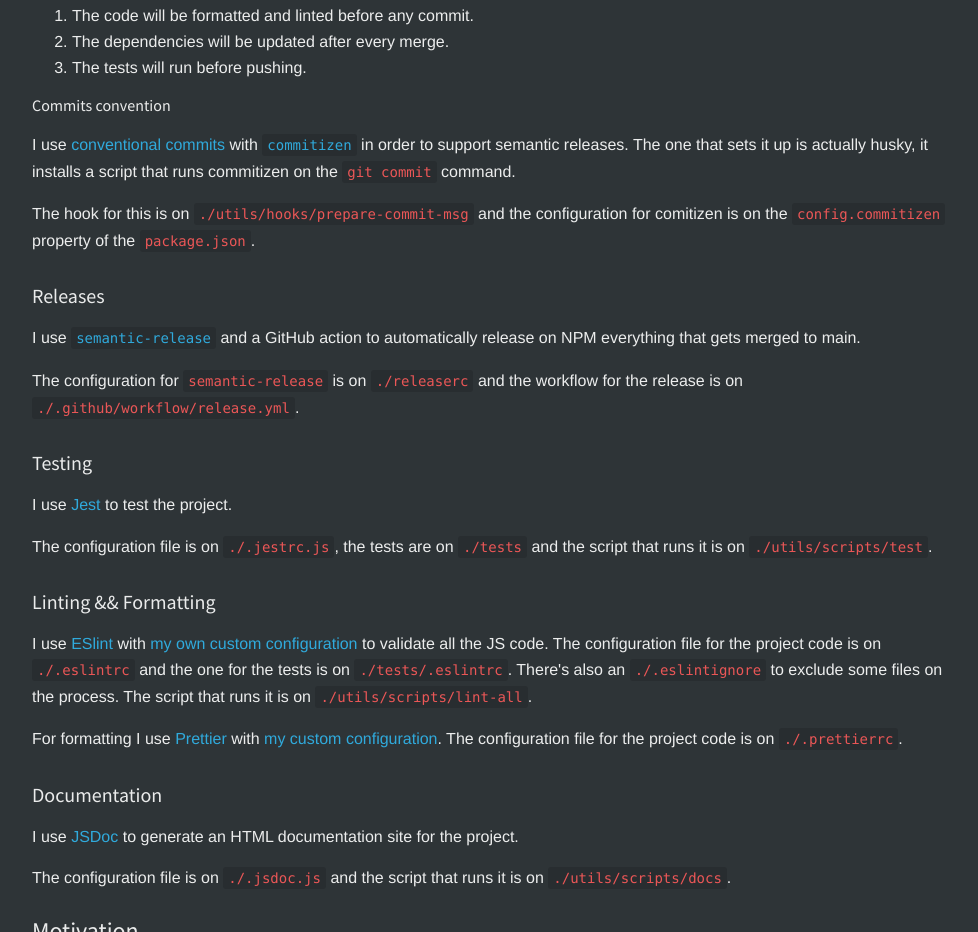
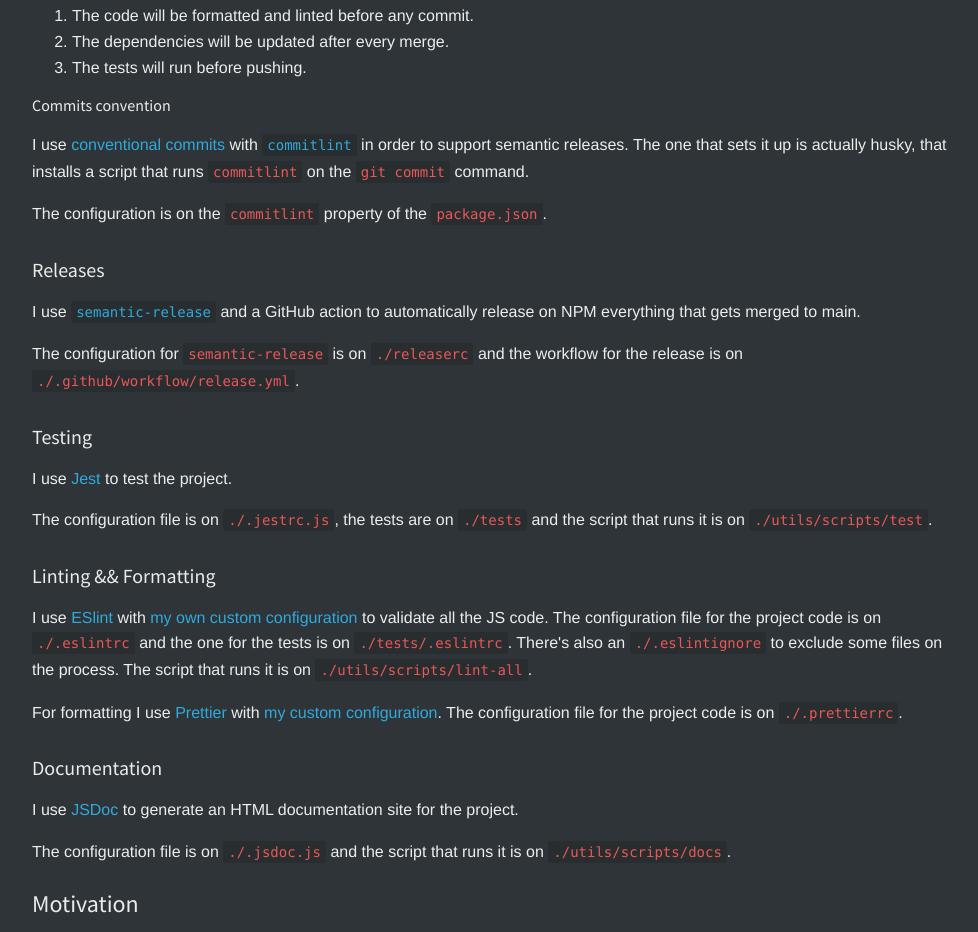
Before and after one commit to homer0/aurelia-extract-clean-loader, a plain HTML site: page index.html in a window 1280 px wide. Shown: the part 2648-3580 px from the top of the page, without its empty margins (298-1276 px from the left). Drawn offline with Linux system fonts and the light colour scheme.

Commit message:
Deploying to gh-pages from @ homer0/aurelia-extract-clean-loader@92c5e06c55426319443e81096d82e9a08323bf52 🚀

```diff
--- a/index.html
+++ b/index.html
@@ -203,8 +203,8 @@
 <li>The tests will run before pushing.</li>
 </ol>
 <h4>Commits convention</h4>
-<p>I use <a href="https://www.conventionalcommits.org">conventional commits</a> with <a href="https://yarnpkg.com/package/commitizen"><code>commitizen</code></a> in order to support semantic releases. The one that sets it up is actually husky, it installs a script that runs commitizen on the <code>git commit</code> command.</p>
-<p>The hook for this is on <code>./utils/hooks/prepare-commit-msg</code> and the configuration for comitizen is on the <code>config.commitizen</code> property of the <code>package.json</code>.</p>
+<p>I use <a href="https://www.conventionalcommits.org">conventional commits</a> with <a href="https://commitlint.js.org"><code>commitlint</code></a> in order to support semantic releases. The one that sets it up is actually husky, that installs a script that runs <code>commitlint</code> on the <code>git commit</code> command.</p>
+<p>The configuration is on the <code>commitlint</code> property of the <code>package.json</code>.</p>
 <h3>Releases</h3>
 <p>I use <a href="https://yarnpkg.com/package/semantic-release"><code>semantic-release</code></a> and a GitHub action to automatically release on NPM everything that gets merged to main.</p>
 <p>The configuration for <code>semantic-release</code> is on <code>./releaserc</code> and the workflow for the release is on <code>./.github/workflow/release.yml</code>.</p>
```
